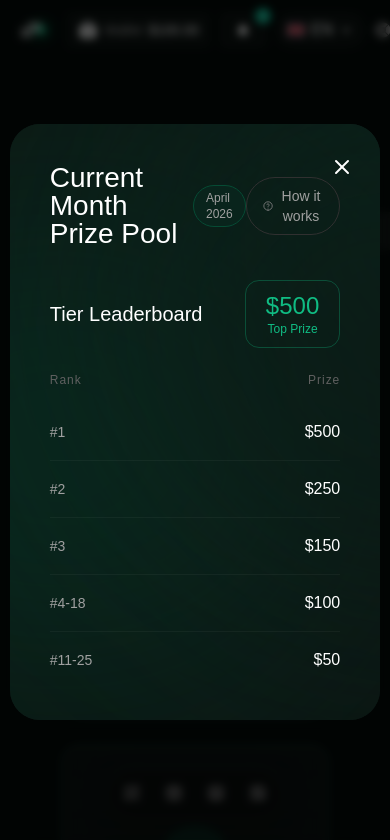
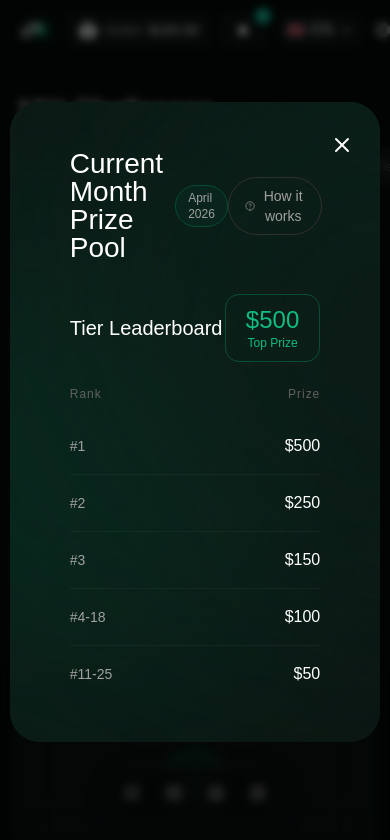
Before and after one commit to Mdx2025/GenesisFxDashboardMDX, a React (Vite) app: page /challenges in a window 390 px wide. Both pictures are taken after a click on the button "Prize Pool". Shown: the top 840 px of the page. Built offline with nearby package versions, Linux system fonts and the light colour scheme; a web font is replaced by a local one.

Commit message:
Restore responsive padding on challenges page, increase Prize Pool modal padding

```diff
--- a/src/pages/ChallengesPage.tsx
+++ b/src/pages/ChallengesPage.tsx
@@ -354,7 +354,7 @@ function PrizePoolModal({ open, onClose }: { open: boolean; onClose: () => void
           </svg>
         </button>
 
-        <div className="relative z-10 px-10 pt-10 pb-8">
+        <div className="relative z-10 px-15 pt-12 pb-10">
           {/* Header: Title + April 2026 badge + How it works */}
           <div className="flex items-center justify-between mb-8">
             <div className="flex items-center gap-3">
@@ -412,7 +412,7 @@ export default function ChallengesPage() {
   const [prizePoolOpen, setPrizePoolOpen] = useState(false)
 
   return (
-    <div className="relative px-15 py-20">
+    <div className="relative px-4 xl:px-5 2xl:px-7 3xl:px-10 4xl:px-14 py-4 4xl:py-6">
       <TopBar
         onMenuClick={() => setSidebarOpen(prev => !prev)}
         menuOpen={sidebarOpen}
```
